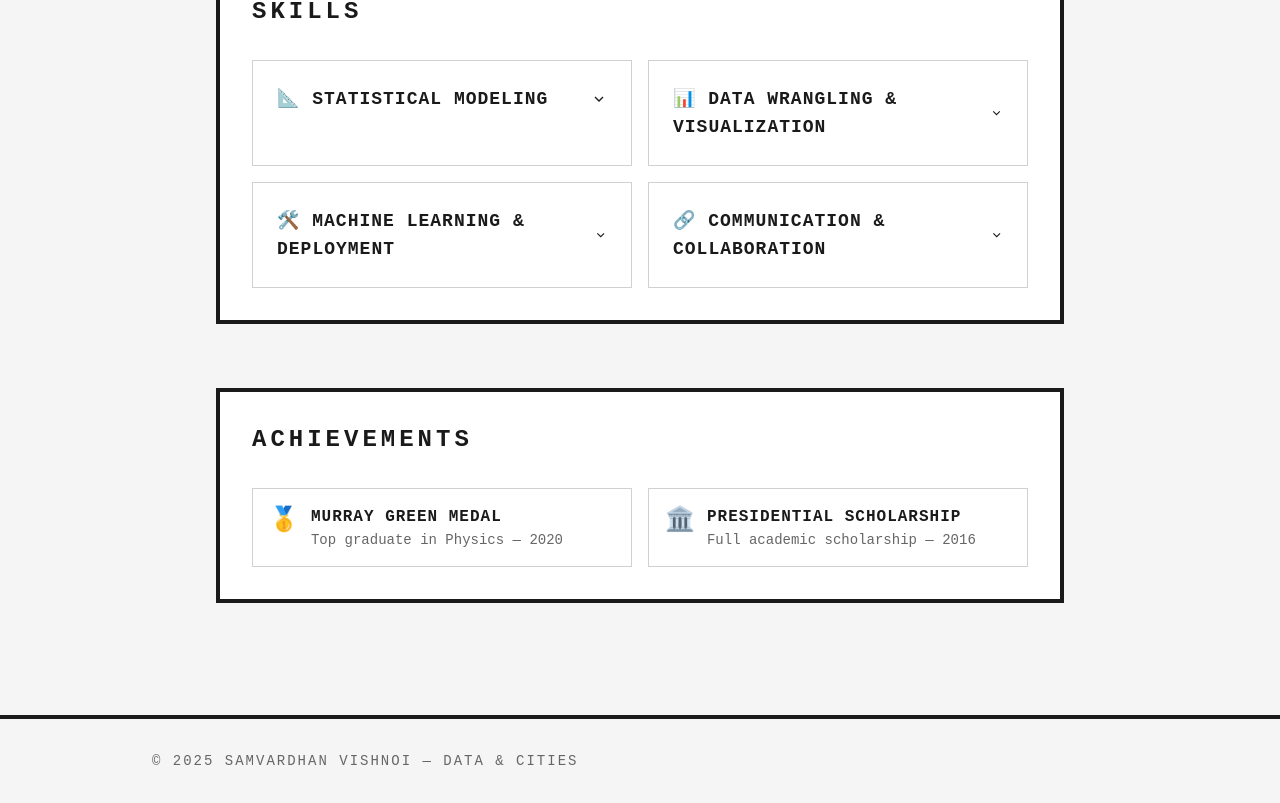
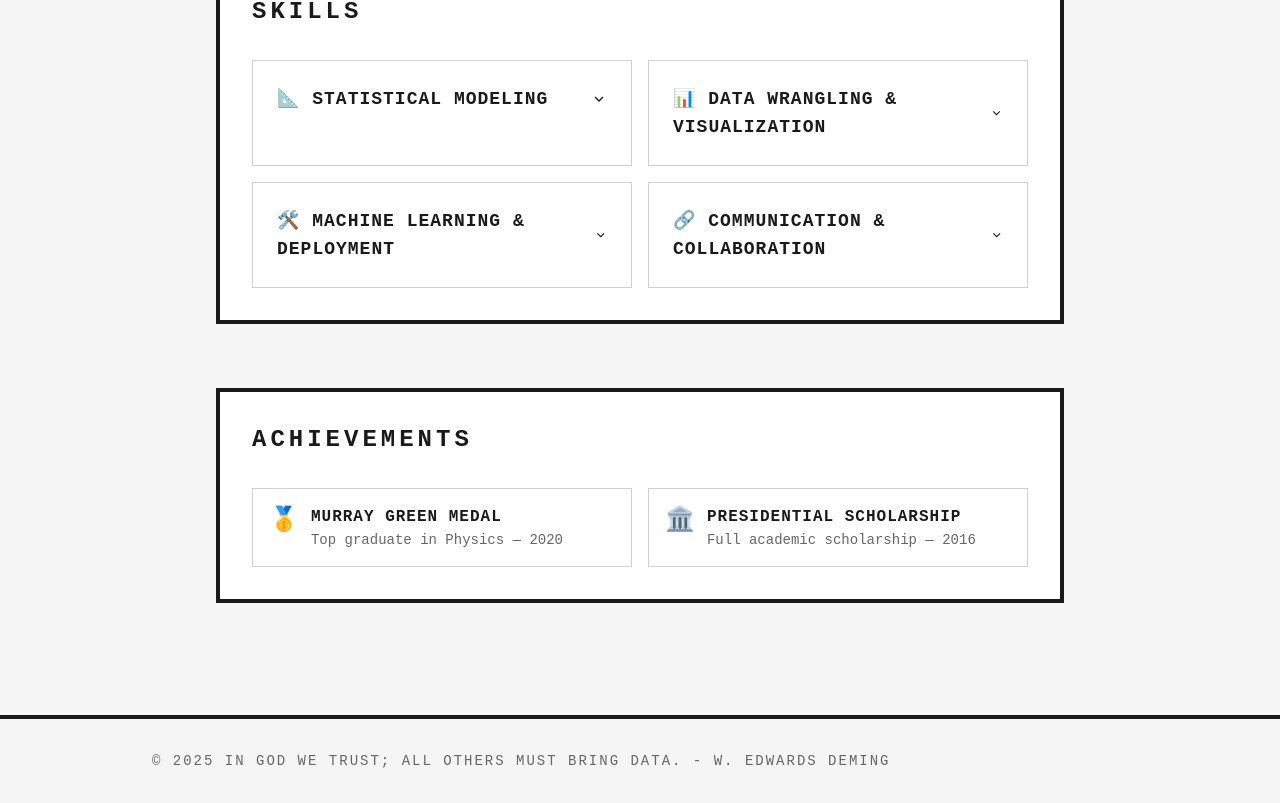
Before and after one commit to s-vishnoi/portfolio, a Vue app: page / in a window 1280 px wide. Shown: the part 2348-3151 px from the top of the page. Built offline with nearby package versions, Linux system fonts and the light colour scheme.

Commit message:
footer notes

```diff
--- a/src/App.vue
+++ b/src/App.vue
@@ -39,7 +39,7 @@
 
     <footer class="border-t-4 border-ink mt-16">
       <div class="max-w-5xl mx-auto px-6 py-8 text-sm uppercase tracking-[2px] text-smoke">
-        © {{ new Date().getFullYear() }} Samvardhan Vishnoi — Data & Cities
+        © {{ new Date().getFullYear() }} In God we trust; all others must bring data. - W. Edwards Deming
       </div>
     </footer>
   </div>
```
